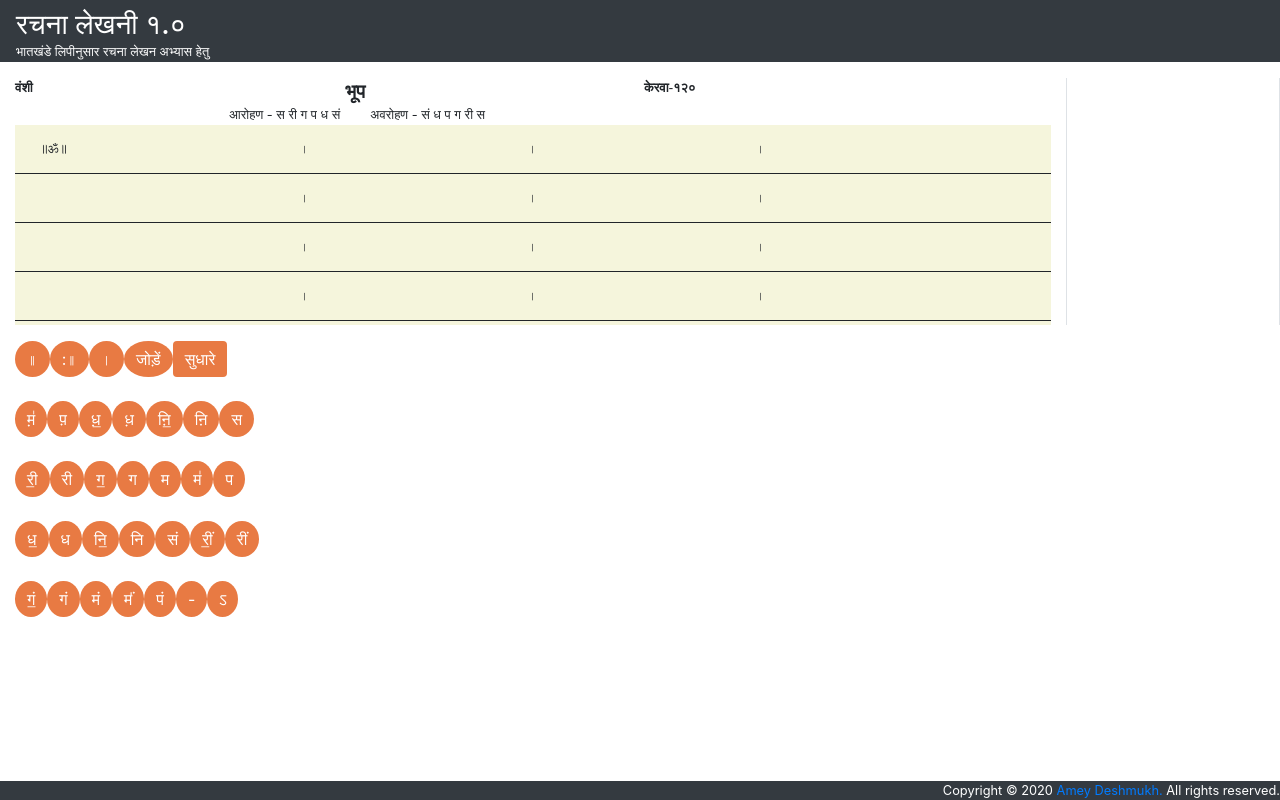
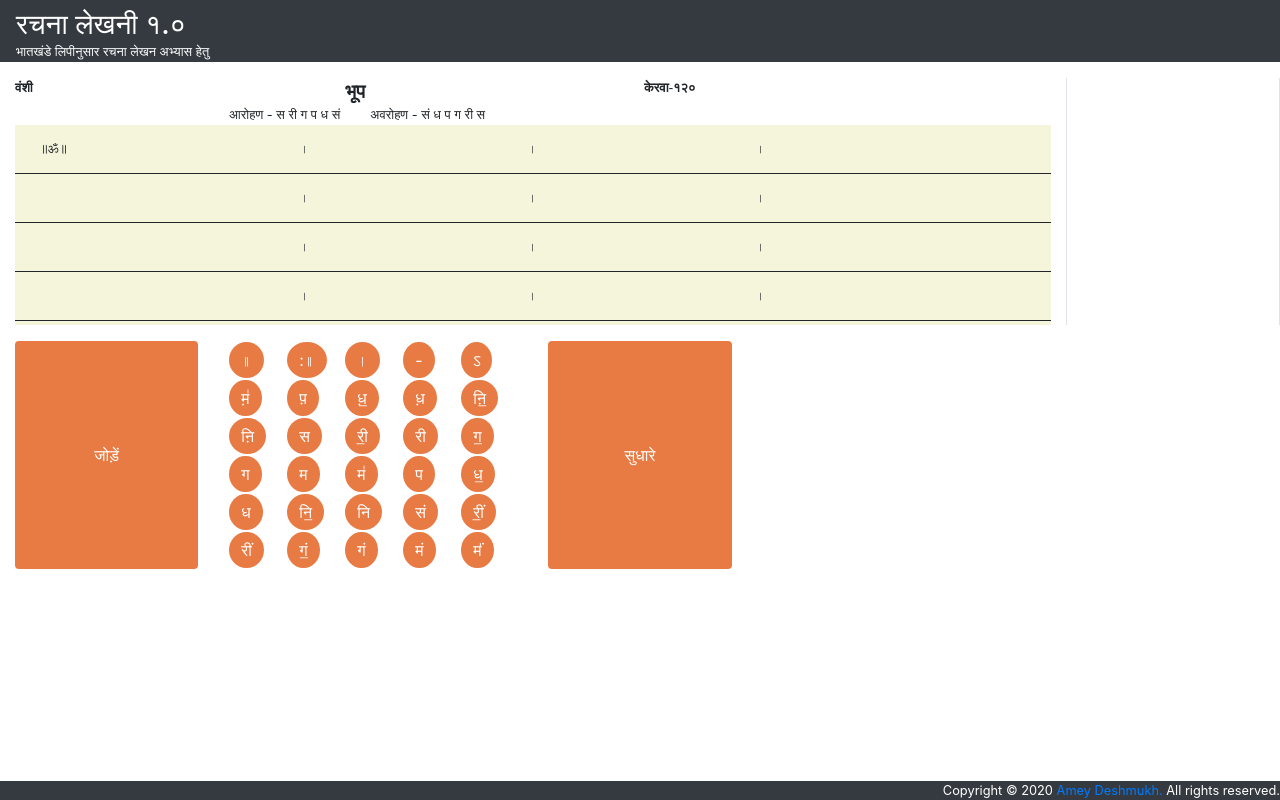
Before and after one commit to ameyzing-deshmukh/amey-lipi-1, an Angular app: page / in a window 1280 px wide. Built offline with nearby package versions, Linux system fonts and the light colour scheme.

Commit message:
keypad in table

```diff
--- a/src/app/keypad/keypad.component.css
+++ b/src/app/keypad/keypad.component.css
@@ -46,3 +46,14 @@ table {
   background-color: #e87a43 !important;
   border-style: none;
 }
+input{
+  background-color: beige;
+  border:none;
+}
+input:focus{
+  border:none;
+}
+.mainButtons{
+  height:100%;
+  width:100%;
+}
--- a/src/app/keypad/keypad.component.html
+++ b/src/app/keypad/keypad.component.html
@@ -31,7 +31,8 @@
                     </ng-container>
                     <ng-container matColumnDef="two">
                         <mat-header-cell *matHeaderCellDef></mat-header-cell>
-                        <mat-cell *matCellDef="let element"><small>{{element.two}}</small></mat-cell>
+                        <mat-cell *matCellDef="let element" (click)="clickCapture($event)">
+                            <small>{{element.two}}</small></mat-cell>
                     </ng-container>
                     <ng-container matColumnDef="three">
                         <mat-header-cell *matHeaderCellDef></mat-header-cell>
@@ -87,47 +88,66 @@
             <span class="text-danger">{{errMessage}}</span>
         </div>
     </div>
-    <div>
-        <div>
+    <div class="row">
+        <div class="col-lg-2">
+            <button class="btn btn-success rounded mainButtons" (click)="captureIt(';')">जोड़ें</button>
+        </div>
+        <div class="col-lg-3">
             <!-- <button class="btn btn-success" (click)="captureMeta('kerva')">केरवा-१२०</button>
-            <button class="btn btn-success" (click)="captureMeta('khemta')">खेमटा-३६०</button><br /><br /> -->
+                <button class="btn btn-success" (click)="captureMeta('khemta')">खेमटा-३६०</button><br /><br /> -->
             <!-- <span class='px-3'>ताल</span><span class="px-3 border border-info">{{taal}}</span><br /><br /> -->
             <!-- <button class="btn btn-success rounded-circle" (click)="captureIt('॥ॐ॥')">॥ॐ॥</button> -->
-            <button class="btn btn-success rounded-circle" (click)="captureIt('॥')">॥</button>
-            <button class="btn btn-success rounded-circle" (click)="captureIt(':॥')">:॥</button>
-            <button class="btn btn-success rounded-circle" (click)="captureIt('।')">।</button>
-            <button class="btn btn-success rounded-circle" (click)="captureIt(';')">जोड़ें</button>
-            <button class="btn btn-success" (click)="correct()">सुधारे</button><br /><br />
+
+            <table>
+                <tbody>
+                    <tr>
+                        <td><button class="btn btn-success rounded-circle" (click)="captureIt('॥')">॥</button></td>
+                        <td><button class="btn btn-success rounded-circle" (click)="captureIt(':॥')">:॥</button></td>
+                        <td><button class="btn btn-success rounded-circle" (click)="captureIt('।')">।</button></td>
+                        <td><button class="btn btn-success rounded-circle" (click)="captureIt('-')">-</button></td>
+                        <td><button class="btn btn-success rounded-circle" (click)="captureIt('ऽ')">ऽ</button></td>
+                    </tr>
+                    <tr>
+                        <td><button class="btn btn-success rounded-circle" (click)="captureIt('म़॑')">म़॑</button></td>
+                        <td><button class="btn btn-success rounded-circle" (click)="captureIt('प़')">प़</button></td>
+                        <td><button class="btn btn-success rounded-circle" (click)="captureIt('ध़॒')">ध़॒</button></td>
+                        <td><button class="btn btn-success rounded-circle" (click)="captureIt('ध़')">ध़</button></td>
+                        <td><button class="btn btn-success rounded-circle" (click)="captureIt('ऩि॒')">ऩि॒</button></td>
+                    </tr>
+                    <tr>
+                        <td><button class="btn btn-success rounded-circle" (click)="captureIt('ऩि')">ऩि</button></td>
+                        <td><button class="btn btn-success rounded-circle" (click)="captureIt('स')">स</button></td>
+                        <td><button class="btn btn-success rounded-circle" (click)="captureIt('री॒')">री॒</button></td>
+                        <td><button class="btn btn-success rounded-circle" (click)="captureIt('री')">री</button></td>
+                        <td><button class="btn btn-success rounded-circle" (click)="captureIt('ग॒')">ग॒</button></td>
+                    </tr>
+                    <tr>
+                        <td><button class="btn btn-success rounded-circle" (click)="captureIt('ग')">ग</button></td>
+                        <td><button class="btn btn-success rounded-circle" (click)="captureIt('म')">म</button></td>
+                        <td><button class="btn btn-success rounded-circle" (click)="captureIt('म॑')">म॑</button></td>
+                        <td><button class="btn btn-success rounded-circle" (click)="captureIt('प')">प</button></td>
+                        <td><button class="btn btn-success rounded-circle" (click)="captureIt('ध॒')">ध॒</button></td>
+                    </tr>
+                    <tr>
+                        <td><button class="btn btn-success rounded-circle" (click)="captureIt('ध')">ध</button></td>
+                        <td><button class="btn btn-success rounded-circle" (click)="captureIt('नि॒')">नि॒</button></td>
+                        <td><button class="btn btn-success rounded-circle" (click)="captureIt('नि')">नि</button></td>
+                        <td><button class="btn btn-success rounded-circle" (click)="captureIt('सं')">सं</button></td>
+                        <td><button class="btn btn-success rounded-circle" (click)="captureIt('रीं॒')">रीं॒</button>
+                        </td>
+                    </tr>
+                    <tr>
+                        <td><button class="btn btn-success rounded-circle" (click)="captureIt('रीं')">रीं</button></td>
+                        <td><button class="btn btn-success rounded-circle" (click)="captureIt('गं॒')">गं॒</button></td>
+                        <td><button class="btn btn-success rounded-circle" (click)="captureIt('गं')">गं</button></td>
+                        <td><button class="btn btn-success rounded-circle" (click)="captureIt('मं')">मं</button></td>
+                        <td><button class="btn btn-success rounded-circle" (click)="captureIt('मऺं')">मऺं</button></td>
+                    </tr>
+                </tbody>
+            </table>
         </div>
-        <div>
-            <button class="btn btn-success rounded-circle" (click)="captureIt('म़॑')">म़॑</button>
-            <button class="btn btn-success rounded-circle" (click)="captureIt('प़')">प़</button>
-            <button class="btn btn-success rounded-circle" (click)="captureIt('ध़॒')">ध़॒</button>
-            <button class="btn btn-success rounded-circle" (click)="captureIt('ध़')">ध़</button>
-            <button class="btn btn-success rounded-circle" (click)="captureIt('ऩि॒')">ऩि॒</button>
-            <button class="btn btn-success rounded-circle" (click)="captureIt('ऩि')">ऩि</button>
-            <button class="btn btn-success rounded-circle" (click)="captureIt('स')">स</button><br /><br />
-            <button class="btn btn-success rounded-circle" (click)="captureIt('री॒')">री॒</button>
-            <button class="btn btn-success rounded-circle" (click)="captureIt('री')">री</button>
-            <button class="btn btn-success rounded-circle" (click)="captureIt('ग॒')">ग॒</button>
-            <button class="btn btn-success rounded-circle" (click)="captureIt('ग')">ग</button>
-            <button class="btn btn-success rounded-circle" (click)="captureIt('म')">म</button>
-            <button class="btn btn-success rounded-circle" (click)="captureIt('म॑')">म॑</button>
-            <button class="btn btn-success rounded-circle" (click)="captureIt('प')">प</button><br /><br />
-            <button class="btn btn-success rounded-circle" (click)="captureIt('ध॒')">ध॒</button>
-            <button class="btn btn-success rounded-circle" (click)="captureIt('ध')">ध</button>
-            <button class="btn btn-success rounded-circle" (click)="captureIt('नि॒')">नि॒</button>
-            <button class="btn btn-success rounded-circle" (click)="captureIt('नि')">नि</button>
-            <button class="btn btn-success rounded-circle" (click)="captureIt('सं')">सं</button>
-            <button class="btn btn-success rounded-circle" (click)="captureIt('रीं॒')">रीं॒</button>
-            <button class="btn btn-success rounded-circle" (click)="captureIt('रीं')">रीं</button><br /><br />
-            <button class="btn btn-success rounded-circle" (click)="captureIt('गं॒')">गं॒</button>
-            <button class="btn btn-success rounded-circle" (click)="captureIt('गं')">गं</button>
-            <button class="btn btn-success rounded-circle" (click)="captureIt('मं')">मं</button>
-            <button class="btn btn-success rounded-circle" (click)="captureIt('मऺं')">मऺं</button>
-            <button class="btn btn-success rounded-circle" (click)="captureIt('पं')">पं</button>
-            <button class="btn btn-success rounded-circle" (click)="captureIt('-')">-</button>
-            <button class="btn btn-success rounded-circle" (click)="captureIt('ऽ')">ऽ</button>
+        <div class="col-lg-2">
+            <button class="btn btn-success rounded mainButtons" (click)="correct()">सुधारे</button>
         </div>
     </div>
 </div>
--- a/src/app/keypad/keypad.component.ts
+++ b/src/app/keypad/keypad.component.ts
@@ -158,4 +158,12 @@ export class KeypadComponent implements OnInit {
     this.swarmatra = '';
     this.swarank = 0;
   }
+  clickCapture(it) {
+    console.log(it.target);
+    this.swarmatra = it.target.outerText;
+    console.log(it.target.cellIndex);
+    var rowIndex = it.target.parentElement.rowIndex;
+    var cellIndex = it.target.cellIndex;
+    console.log('Row = ' + rowIndex + ', Column = ' + cellIndex);
+  }
 }
```
